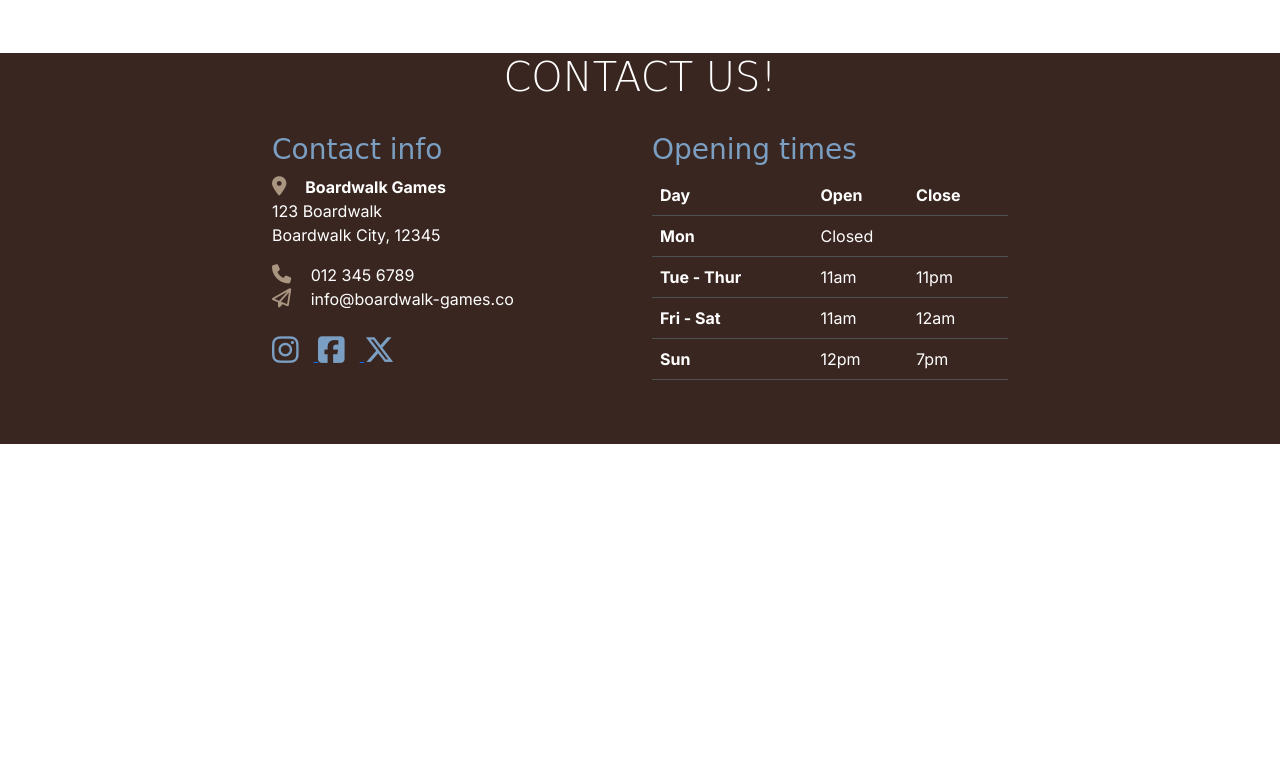
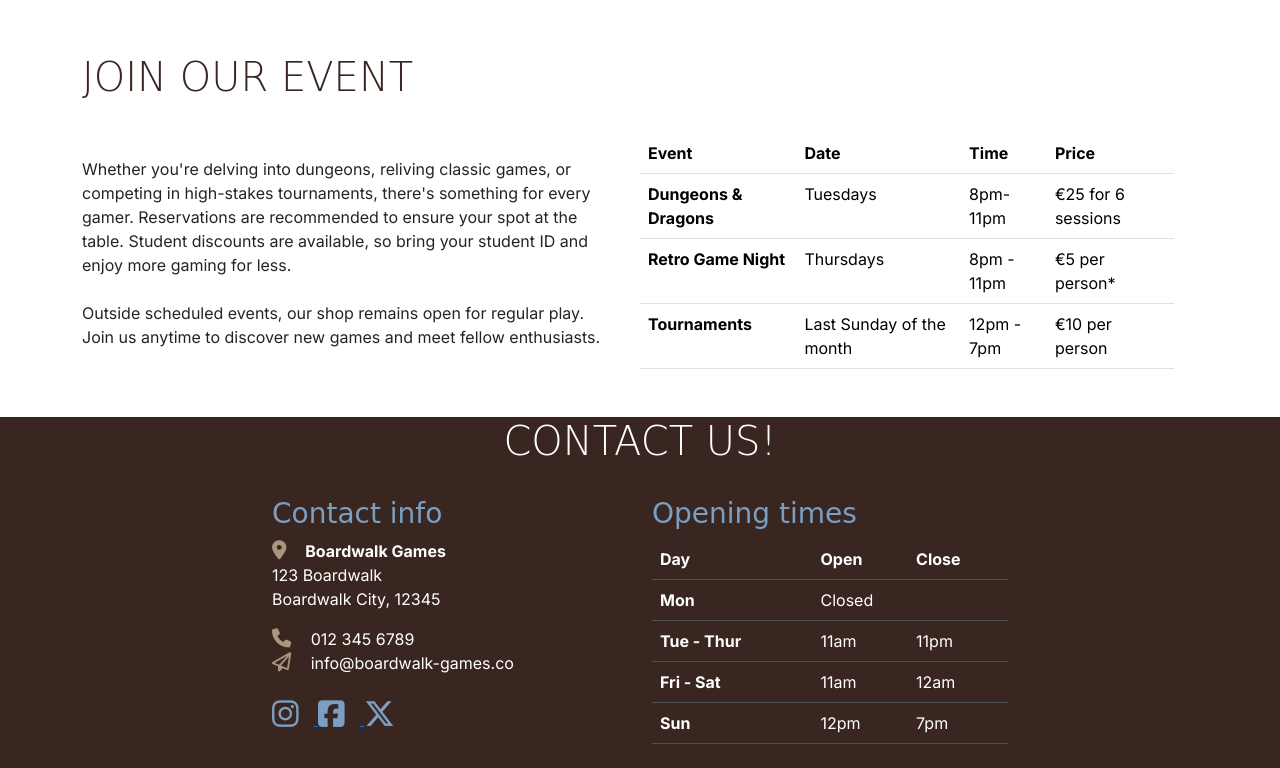
Before and after one commit to Saretta1194/boardwalk-games, a plain HTML site: page index.html in a window 1280 px wide. Shown: the part 1017-1785 px from the top of the page. Before the commit the page ends 1461 px from the top, so only its background shows below. Drawn offline with nearby package versions, Linux system fonts and the light colour scheme; a web font is replaced by a local one.

Commit message:
add events section

```diff
--- a/index.html
+++ b/index.html
@@ -39,7 +39,7 @@
                     <a class="nav-link active" aria-current="page" href="../index.html">Home</a>
                   </li>
                  <li class="nav-item">
-                    <a class="nav-link" href="#">Services</a>
+                    <a class="nav-link" href="#services">Services</a>
                  </li>
                  <li class="nav-item">
                     <a class="nav-link" href="../game-library.html">Games</a>
@@ -182,7 +182,62 @@
             </div>
             </div>
         </section>
+
+         <!--Events section-->
+
+         <section id="services" class="container section">
+          <div class="row">
+            <div class="col-12 col-xl-6 text-center text-xl-start">
+              <h2 class="display-6">Join our event</h2>
+            </div>
+            <div class="row">
+              <div class="col-md-6">
+          <p class="my-4">Whether you're delving into dungeons, reliving classic games,
+             or competing in high-stakes tournaments, there's something for every gamer.
+             Reservations are recommended to ensure your spot at the table.
+             Student discounts are available, so bring your student ID and enjoy more gaming for less.
+            </p>
+            <p class="my-4">Outside scheduled events, our shop remains open for regular play.
+              Join us anytime to discover new games and meet fellow enthusiasts.
+            </p>
+          </div>
+            <div class="col-6 col-md-6 col-xl-6">
+              <table class="table">
+                  <thead>
+                      <tr>
+                          <th scope="col">Event</th>
+                          <th scope="col">Date</th>
+                          <th scope="col">Time</th>
+                          <th scope="col">Price</th>
+                      </tr>
+                  </thead>
+                  <tbody>
+                      <tr>
+                        <th scope="row">Dungeons & Dragons</th>
+                          <td>Tuesdays</td>
+                          <td>8pm-11pm</td>
+                          <td>€25 for 6 sessions
+                          </td>
+                      </tr>
+                      <tr>
+                          <th scope="row">Retro Game Night</th>
+                          <td>Thursdays</td>
+                          <td>8pm - 11pm</td>
+                          <td>€5 per person*</td>
+                      </tr>
+                      <tr>
+                          <th scope="row">Tournaments</th>
+                          <td>Last Sunday of the month</td>
+                          <td>12pm - 7pm</td>
+                          <td>€10 per person</td>
+                      </tr>
+                  </tbody>
+              </table>
+          </div>
+         </section>
     </main>
+
+
 
     <!--Footer / contact section-->
     <!-- mt-auto added to push footer to the bottom of the page -->
```
